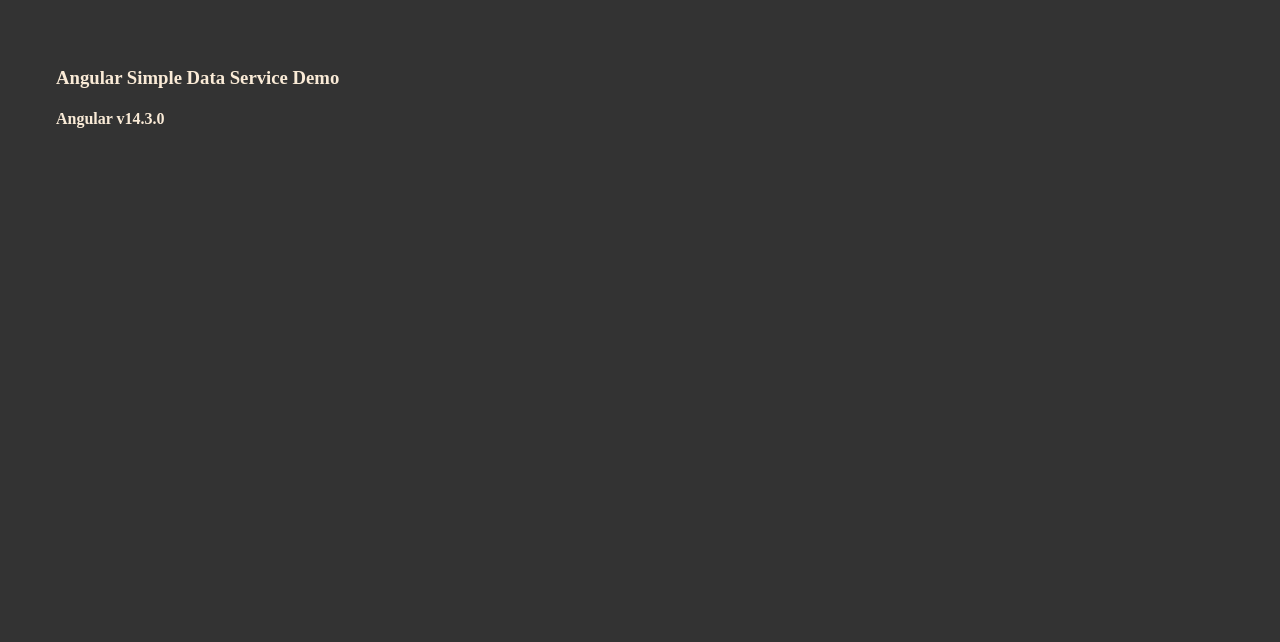
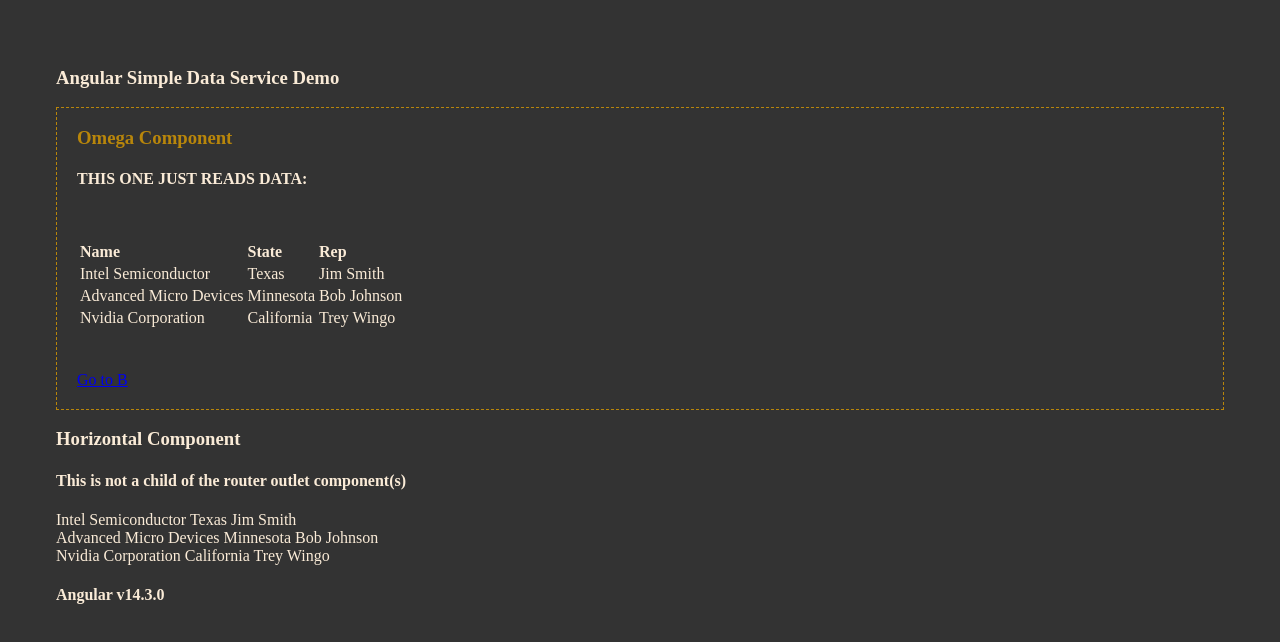
Before and after one commit to 76grady/service-layer, an Angular app: page /c in a window 1280 px wide. Before the commit this address led to /. Shown: the top 642 px of the page. Built offline with nearby package versions, Linux system fonts and the light colour scheme; a web font is replaced by a local one.

Commit message:
last bit before check in

```diff
--- a/src/app/alpha/alpha.component.html
+++ b/src/app/alpha/alpha.component.html
@@ -3,7 +3,7 @@
   <h4>The Data Is: {{ data }} </h4>
   <input [(ngModel)] = data />
 
-  <table style='text-align: left; padding: 30px 0;'>
+  <table style='text-align: left; padding: 30px 0 5px 0;'>
     <thead>
       <tr>
         <th>Name</th>
@@ -18,15 +18,15 @@
         <td>{{ cust.representative }}</td>
       </tr>
     </tbody>
-
-    <div style="padding: 30px 0;">
-      <div><span style="display: inline-block; width: 90px;">Name:</span> <input [(ngModel)]="name" /> </div>
-      <div><span style="display: inline-block; width: 90px;">State:</span> <input [(ngModel)]="state" /> </div>
-      <div><span style="display: inline-block; width: 90px;">Rep:</span> <input [(ngModel)]="rep" /> </div>
-      <div style="padding: 10px 0;"><button style="border: none; border-radius: 3px; padding: 5px;" (click)="onBtnAdd()">Add Customer</button></div>
-    </div>
-
   </table>
+  <div style="padding: 30px 0 0 0;">
+    <div><span style="display: inline-block; width: 90px;">Name:</span> <input [(ngModel)]="name" /> </div>
+    <div><span style="display: inline-block; width: 90px;">State:</span> <input [(ngModel)]="state" /> </div>
+    <div><span style="display: inline-block; width: 90px;">Rep:</span> <input [(ngModel)]="rep" /> </div>
+    <div style="padding: 10px 0;"><button style="border: none; border-radius: 3px; padding: 5px;" (click)="onBtnAdd()">Add Customer</button></div>
+  </div>
   <br><br>
   <a [routerLink]="['/b']">Go to B</a>
+  <br><br>
+  <a [routerLink]="['/c']">Go to C</a>
 </div>
--- a/src/app/alpha/alpha.component.ts
+++ b/src/app/alpha/alpha.component.ts
@@ -15,13 +15,11 @@
   get data(): string {
     return this.dataService.serviceData;
   }
-
+  set data(value: string) {
+    this.dataService.serviceData = value;
+  }
   get customers(): Customer[] {
     return this.dataService.customers;
-  }
-
-  set data(value: string) {
-    this.dataService.serviceData = value;
   }
 
   private addCustomer(customer: Customer) {
--- a/src/app/app.component.html
+++ b/src/app/app.component.html
@@ -2,6 +2,8 @@
 <div>
 
     <router-outlet></router-outlet>
+    <app-nested-component></app-nested-component>
+
 
     <h4>{{name}}</h4>
 </div>
--- a/src/app/fake-http.service.ts
+++ b/src/app/fake-http.service.ts
@@ -22,8 +22,6 @@
   }
 
   deleteCustomer(name: string): void {
-    console.log(name);
     this.customers = this.customers.filter(cust => cust.name !== name);
-    console.log(this.customers);
   }
 }
--- /dev/null
+++ b/src/app/nested-component/nested-component.component.html
@@ -0,0 +1,7 @@
+<h3>Horizontal Component</h3>
+<h4>This is not a child of the router outlet component(s)</h4>
+<div *ngFor='let cust of customers'>
+  {{cust.name}}
+  {{cust.state}}
+  {{cust.representative}}
+</div>
--- /dev/null
+++ b/src/app/nested-component/nested-component.component.ts
@@ -0,0 +1,25 @@
+import { Component, OnInit } from '@angular/core';
+import { DataService } from '../data.service';
+import { Customer } from '../customer';
+
+@Component({
+  selector: 'app-nested-component',
+  templateUrl: './nested-component.component.html',
+  styleUrls: ['./nested-component.component.css']
+})
+export class NestedComponentComponent implements OnInit {
+
+  get data(): string {
+    return this.dataService.serviceData;
+  }
+
+  get customers(): Customer[] {
+    return this.dataService.customers;
+  }
+
+  constructor(private dataService: DataService) { }
+
+  ngOnInit() {
+  }
+
+}
--- /dev/null
+++ b/src/app/omega/omega.component.html
@@ -0,0 +1,24 @@
+<div style="border: 1px dashed darkgoldenrod; padding: 0 20px 20px 20px">
+  <h3 style="color:darkgoldenrod">Omega Component</h3>
+  <h4>THIS ONE JUST READS DATA: {{ data }} </h4>
+
+  <table style='text-align: left; padding: 30px 0 5px 0;'>
+    <thead>
+      <tr>
+        <th>Name</th>
+        <th>State</th>
+        <th>Rep</th>
+      </tr>
+    </thead>
+    <tbody>
+      <tr *ngFor='let cust of customers;'>
+        <td>{{ cust.name }}</td>
+        <td>{{ cust.state }}</td>
+        <td>{{ cust.representative }}</td>
+      </tr>
+    </tbody>
+  </table>
+  <br><br>
+  <a [routerLink]="['/b']">Go to B</a>
+
+</div>
--- /dev/null
+++ b/src/app/omega/omega.component.ts
@@ -0,0 +1,25 @@
+import { Component, OnInit } from '@angular/core';
+import { DataService } from '../data.service';
+import { Customer } from '../customer';
+
+@Component({
+  selector: 'app-omega',
+  templateUrl: './omega.component.html',
+  styleUrls: ['./omega.component.css']
+})
+export class OmegaComponent implements OnInit {
+
+  constructor(private dataService: DataService) { }
+
+  get data(): string {
+    return this.dataService.serviceData;
+  }
+
+  get customers(): Customer[] {
+    return this.dataService.customers;
+  }
+
+  ngOnInit() {
+  }
+
+}
```
Also changed, not shown: src/app/app.module.ts (+7 -2 lines), src/app/nested-component/nested-component.component.css (added), src/app/omega/omega.component.css (added), 2 other files (tests, documents, lock files or other folders).
